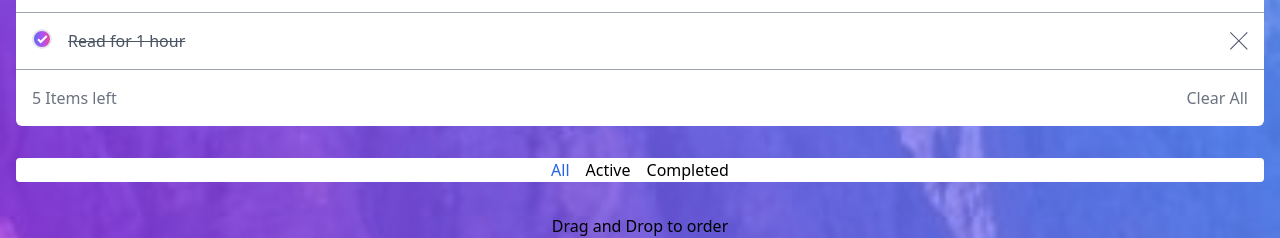
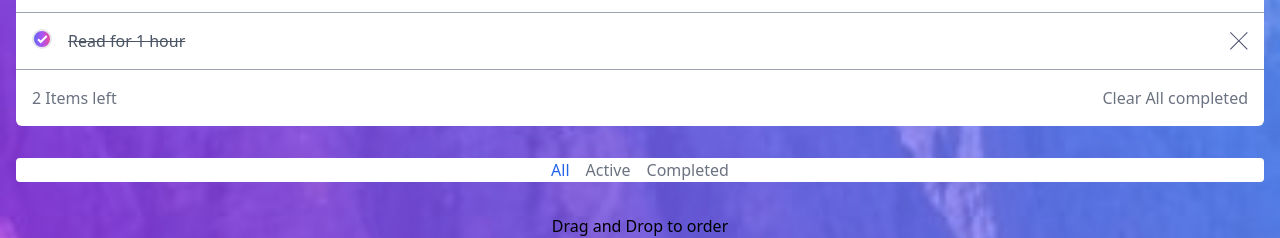
Before and after one commit to Xansiety/react-todo-app-tailwind, a React (Vite) app: page / in a window 1280 px wide. Shown: the part 330-568 px from the top of the page. Built offline with nearby package versions, Linux system fonts and the light colour scheme.

Commit message:
Filtros en todos

```diff
--- a/src/App.jsx
+++ b/src/App.jsx
@@ -15,6 +15,24 @@ const initialStateTodos = [
 
 const App = () => {
     const [todos, setTodos] = useState(initialStateTodos);
+
+    //filtros
+    const [filter, setFilter] = useState("all");
+
+    const changeFilter = (filter) => setFilter(filter);
+
+    const filteredTodos = () => {
+        switch (filter) {
+            case "all":
+                return todos;
+            case "completed":
+                return todos.filter((todo) => todo.completed);
+            case "active":
+                return todos.filter((todo) => !todo.completed);
+            default:
+                return todos;
+        }
+    };
 
     const createTodo = (title) => {
         setTodos([
@@ -39,14 +57,31 @@ const App = () => {
         setTodos(todos.filter((todo) => todo.id !== id));
     };
 
+    const computedTodosLeft = todos.filter((todo) => !todo.completed).length;
+    const computedTodosCompleted = todos.filter(
+        (todo) => todo.completed
+    ).length;
+
+    const clearCompleted = () => {
+        setTodos(todos.filter((todo) => !todo.completed));
+    };
+
     return (
         <div className="min-h-screen bg-gray-200 bg-[url('./assets/images/bg-mobile-light.jpg')] bg-contain bg-no-repeat">
             <Header />
             <main className="container mx-auto mt-8 px-4">
                 <TodoCreate createTodo={createTodo} />
-                <TodoList todos={todos} removeTodo={removeTodo} updateTitle={updateTitle} />
-                <TodoComputed />
-                <TodoFilter />
+                <TodoList
+                    todos={filteredTodos()}
+                    removeTodo={removeTodo}
+                    updateTitle={updateTitle}
+                />
+                <TodoComputed
+                    computedTodosLeft={computedTodosLeft}
+                    computedTodosCompleted={computedTodosCompleted}
+                    clearCompleted={clearCompleted}
+                />
+                <TodoFilter changeFilter={changeFilter} filter={filter} />
             </main>
             <Footer />
         </div>
--- a/src/components/TodoComputed.jsx
+++ b/src/components/TodoComputed.jsx
@@ -1,8 +1,14 @@
-const TodoComputed = () => {
+const TodoComputed = ({ computedTodosLeft, clearCompleted, computedTodosCompleted }) => {
     return (
         <section className="flex justify-between rounded-b-md bg-white py-4 px-4">
-            <span className="text-gray-500">5 Items left</span>
-            <button className="text-gray-500">Clear All</button>
+            <span className="text-gray-500">
+                {computedTodosLeft} Items left
+            </span>
+            {computedTodosCompleted  > 0 && (
+                <button onClick={clearCompleted} className="text-gray-500">
+                    Clear All completed
+                </button>
+            )}
         </section>
     );
 };
--- a/src/components/TodoFilter.jsx
+++ b/src/components/TodoFilter.jsx
@@ -1,12 +1,39 @@
 import React from "react";
 
-const TodoFilter = () => {
+const TodoFilter = ({ changeFilter, filter }) => {
     return (
         <section className="container mx-auto mt-8">
             <div className="flex justify-center gap-4 rounded bg-white">
-                <button className="text-blue-600">All</button>
-                <button className="hover:text-blue-600">Active</button>
-                <button className="hover:text-blue-600">Completed</button>
+                <button
+                    className={`${
+                        filter === "all"
+                            ? "text-blue-600"
+                            : "text-gray-500 hover:text-blue-600"
+                    }`}
+                    onClick={() => changeFilter("all")}
+                >
+                    All
+                </button>
+                <button
+                    className={`${
+                        filter === "active"
+                            ? "text-blue-600"
+                            : "text-gray-500 hover:text-blue-600"
+                    }`}
+                    onClick={() => changeFilter("active")}
+                >
+                    Active
+                </button>
+                <button
+                    className={`${
+                        filter === "completed"
+                            ? "text-blue-600"
+                            : "text-gray-500 hover:text-blue-600"
+                    }`}
+                    onClick={() => changeFilter("completed")}
+                >
+                    Completed
+                </button>
             </div>
         </section>
     );
```
